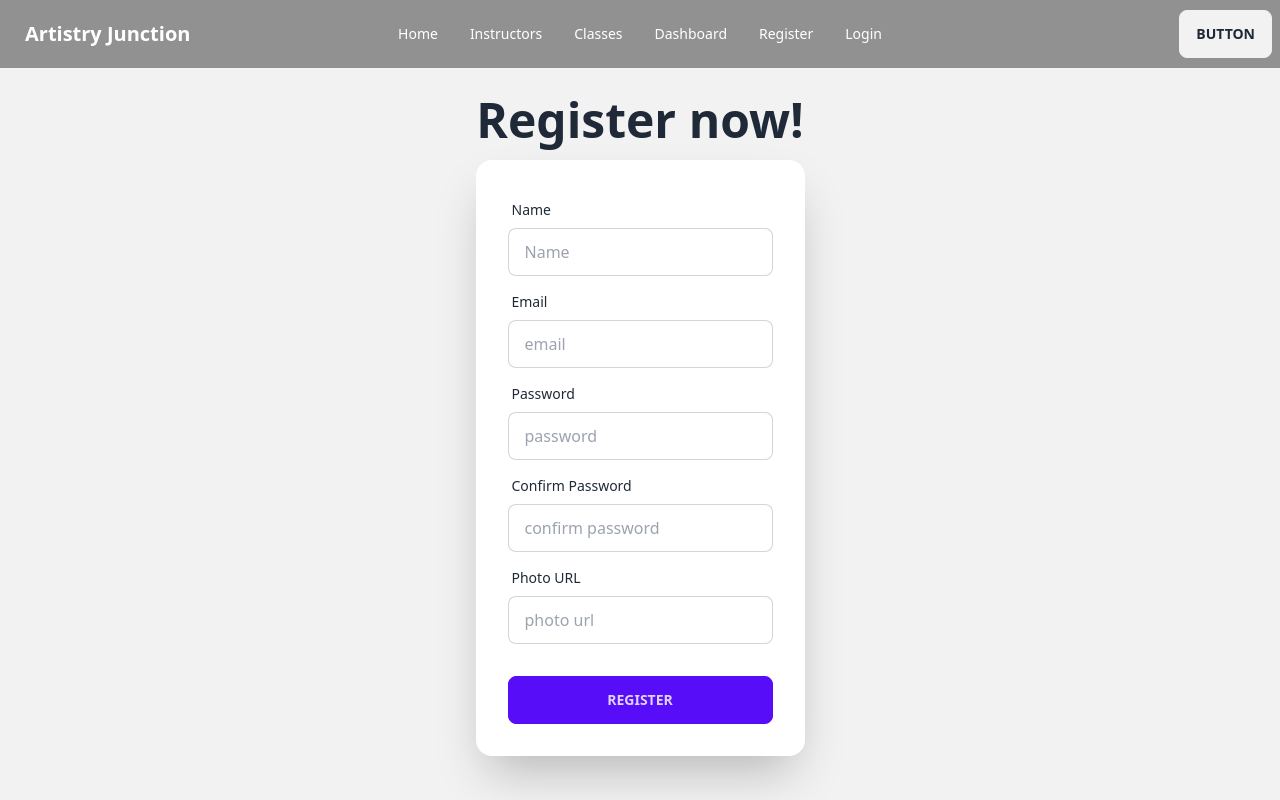
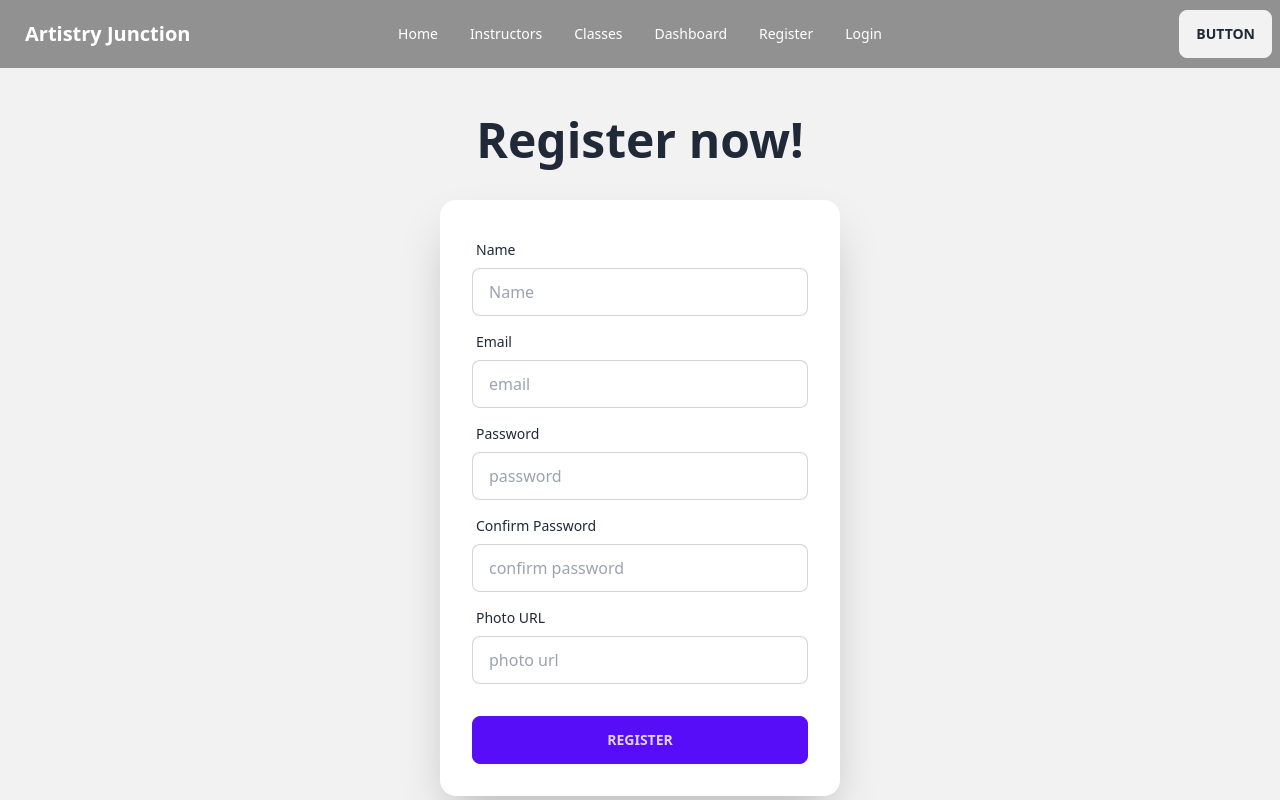
Before and after one commit to wd-ayesha/artistry-junction-client, a React (Vite) app: page /register in a window 1280 px wide. Shown: the top 800 px of the page. Built offline with nearby package versions, Linux system fonts and the light colour scheme; no server answers.

Commit message:
error page added

```diff
--- a/src/Routes/Routes.jsx
+++ b/src/Routes/Routes.jsx
@@ -5,11 +5,13 @@ import Instructors from "../pages/Home/Instructors/Instructors ";
 import Classes from "../pages/Home/Classes/Classes";
 import Login from "../pages/Login/Login";
 import Register from "../pages/Register/Register";
+import ErrorPage from "../pages/ErrorPage/ErrorPage";
 
 export const router = createBrowserRouter([
   {
     path: "/",
     element: <Main></Main>,
+    errorElement: <ErrorPage />,
     children: [
       {
         path: "/",
--- /dev/null
+++ b/src/pages/ErrorPage/ErrorPage.jsx
@@ -0,0 +1,19 @@
+import { Link } from "react-router-dom";
+
+
+const ErrorPage = () => {
+    return (
+        <div className="text-center bg-slate-300">
+      <img
+        className="mx-auto w-1/2"
+        src="https://i.ibb.co/FKcg8H2/error.png"
+        alt=""
+      />
+      <Link to="/">
+        <button className="btn btn-active btn-link pb-48 text-teal-900">Back to Home</button>
+      </Link>
+    </div>
+    );
+};
+
+export default ErrorPage;
--- a/src/pages/Register/Register.jsx
+++ b/src/pages/Register/Register.jsx
@@ -26,11 +26,11 @@ const Register = () => {
     return (
         <div className="hero min-h-screen bg-base-200 py-20">
         <div className="hero-content flex-col">
-          <div className="text-center lg:text-left">
-            <h1 className="text-5xl font-bold">Register now!</h1>
+          <div className="text-center">
+            <h1 className="text-5xl font-bold py-5">Register now!</h1>
           </div>
-          <div className="card max-w-sm shadow-2xl bg-base-100">
-            <form onSubmit={handleSubmit(onSubmit)} className="card-body">
+          <div className="card shadow-2xl bg-base-100">
+            <form onSubmit={handleSubmit(onSubmit)} className="card-body w-[400px]">
             <div className="form-control">
                 <label className="label">
                   <span className="label-text">Name</span>
```
